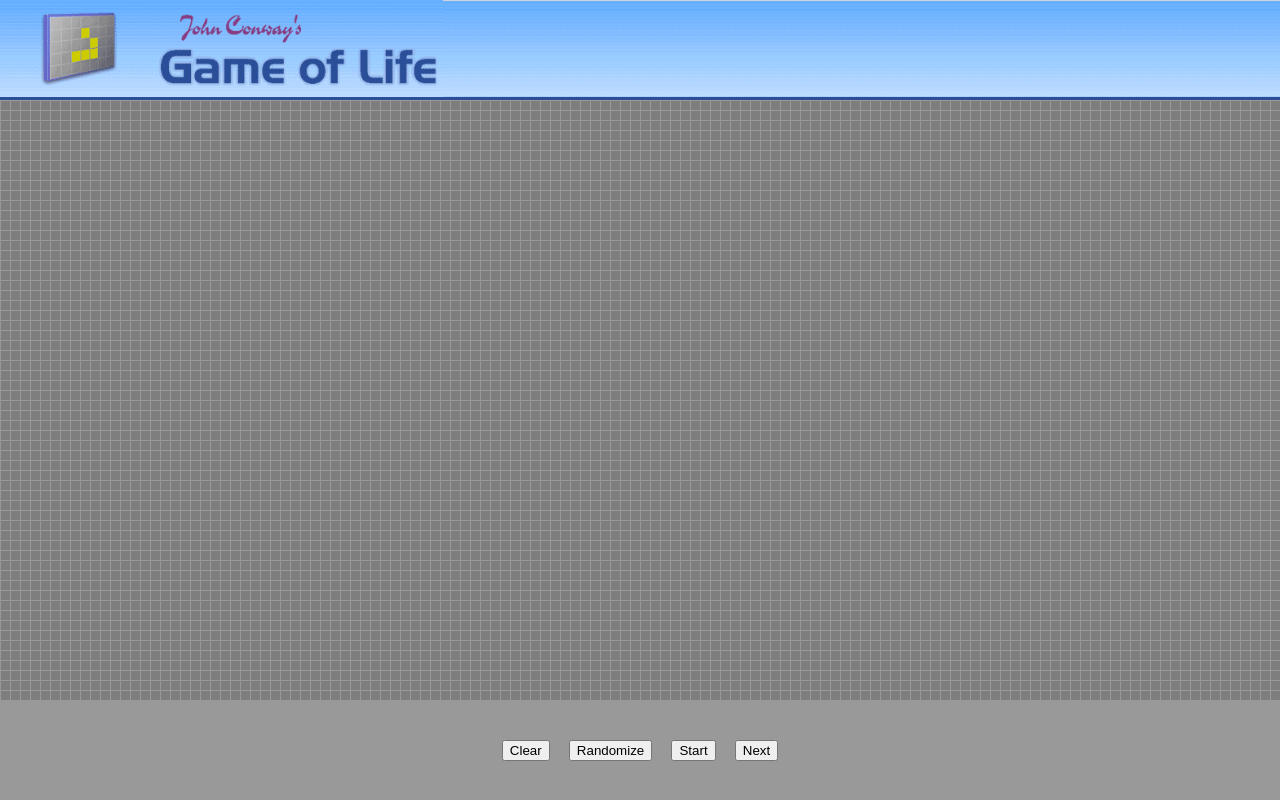
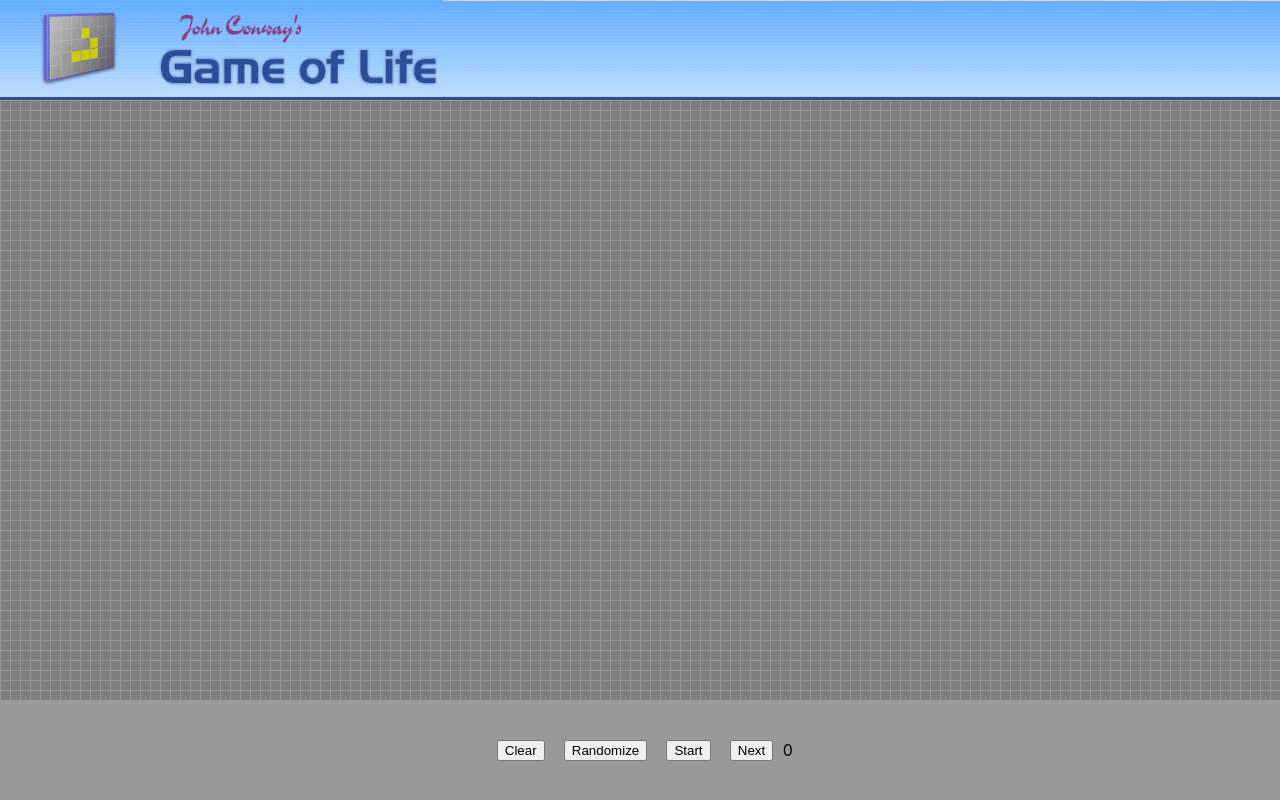
Before and after one commit to bloominstituteoftechnology/CS-Build-Week-1, a React (Create React App) app in the folder gameoflife/: page / in a window 1280 px wide. Built offline with nearby package versions, Linux system fonts and the light colour scheme.

Commit message:
added <p> that shows current generation

```diff
--- a/gameoflife/src/components/Canvas/LifeCanvas.js
+++ b/gameoflife/src/components/Canvas/LifeCanvas.js
@@ -8,6 +8,7 @@ class LifeCanvas extends React.Component {
         super(props);
 
         this.state = {
+            currentGeneration: 0,
             life: null,
             continueAnimation: false,
             prevTimestamp: null
@@ -34,13 +35,15 @@ class LifeCanvas extends React.Component {
     onAnimFrame(timestamp) {
         requestAnimationFrame(timestamp => { this.onAnimFrame(timestamp); });
 
-        timestamp = Math.floor(timestamp / 1000);
+        timestamp = Math.floor(timestamp / 500);
 
         if (timestamp !== this.state.prevTimestamp) {
             if (this.state.continueAnimation) {
+                this.setState({ currentGeneration: this.state.currentGeneration + 1 });
                 this.state.life.step();
             }
-            this.setState({ prevTimestamp: timestamp, clicked: false });
+
+            this.setState({ prevTimestamp: timestamp });
             this.drawCanvas();
         }
     }
@@ -87,6 +90,7 @@ class LifeCanvas extends React.Component {
             let x = Math.floor((event.clientX - rect.left) / size);
             let y = Math.floor((event.clientY - rect.top) / size);
 
+            this.setState({ currentGeneration: 0 });
             this.state.life.toggleCell(x, y);
             this.drawCanvas();
         }
@@ -102,16 +106,19 @@ class LifeCanvas extends React.Component {
     }
 
     randomize = () => {
+        this.setState({ currentGeneration: 0 });
         this.state.life.randomize();
         this.drawCanvas();
     }
 
     clear = () => {
+        this.setState({ continueAnimation: false, currentGeneration: 0 });
         this.state.life.clearCells();
         this.drawCanvas();
     }
 
     next = () => {
+        this.setState({ currentGeneration: this.state.currentGeneration + 1 });
         this.state.life.step();
         this.drawCanvas();
     }
@@ -123,6 +130,7 @@ class LifeCanvas extends React.Component {
                 <canvas onClick={this.toggleLife} id='canvas' ref="canvas" />
                 <LifeCanvasOptions
                     continue={this.state.continueAnimation}
+                    generation={this.state.currentGeneration}
                     randomize={this.randomize}
                     start={this.start}
                     next={this.next}
--- a/gameoflife/src/components/Canvas/LifeCanvasOptions.js
+++ b/gameoflife/src/components/Canvas/LifeCanvasOptions.js
@@ -8,6 +8,7 @@ const LifeCanvasOptions = props => {
             <button onClick={props.randomize}>Randomize</button>
             <button onClick={props.start}>{props.continue ? 'Stop' : 'Start'}</button>
             <button onClick={props.next}>Next</button>
+            <p>{props.generation}</p>
         </div>
     );
 }
```
